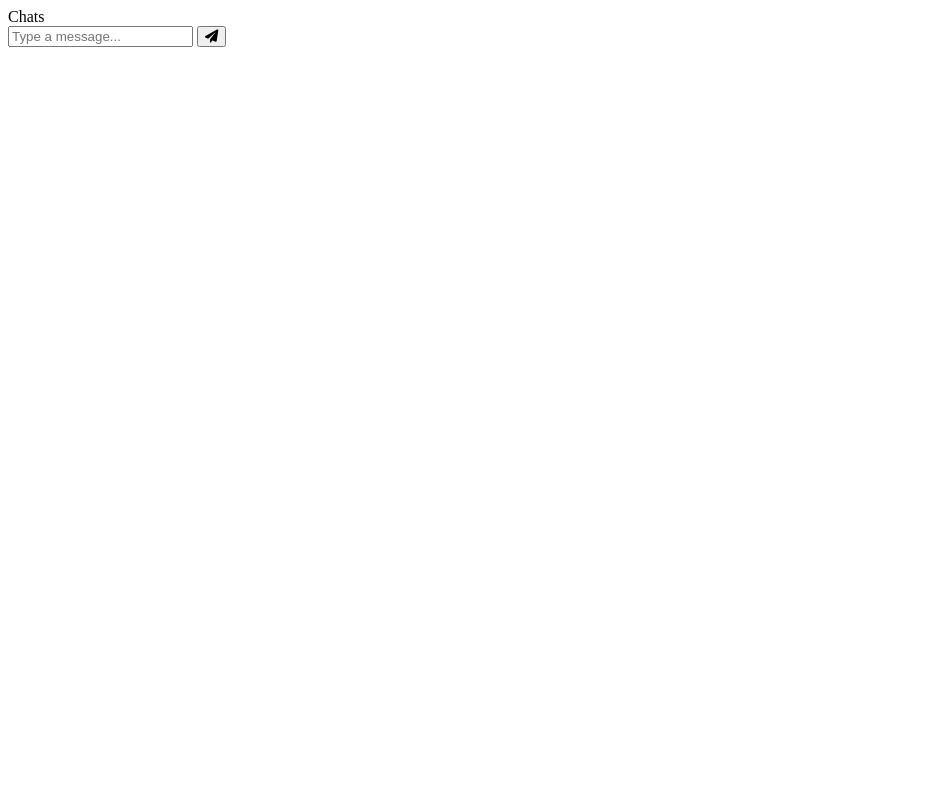
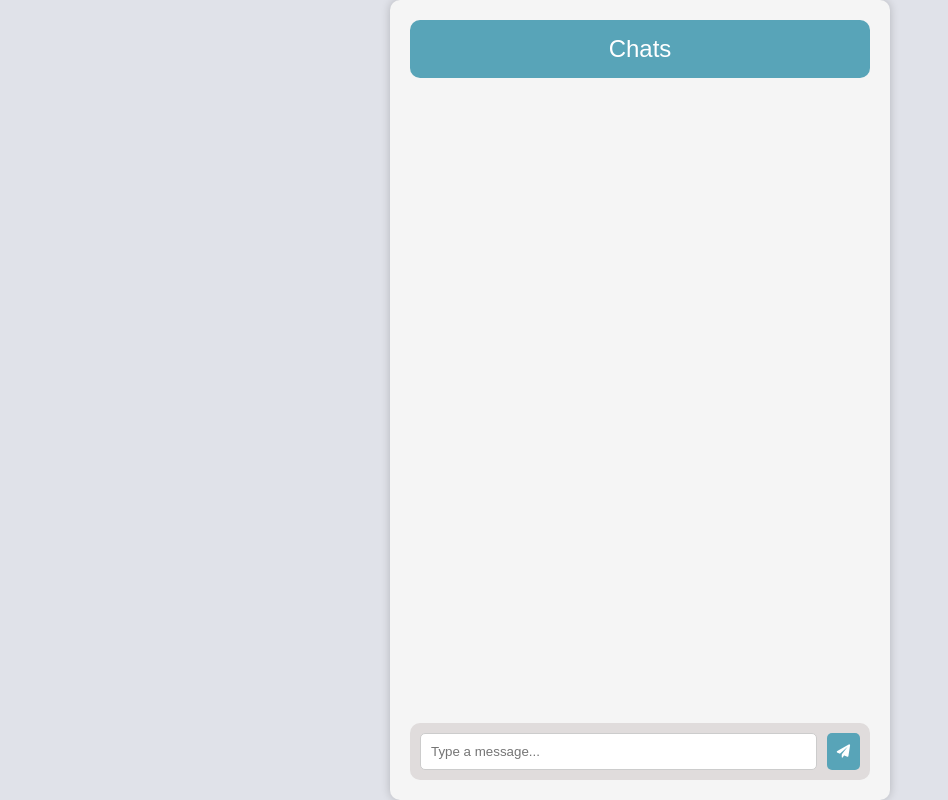
Before and after one commit to Eman-Abukhater/RealTimeChatApplication, a plain HTML site: page index.html in a window 1280 px wide. Shown: the whole page, without its empty margins (0-948 px from the left). Drawn offline with nearby package versions, Linux system fonts and the light colour scheme.

Commit message:
add style

```diff
--- a/index.html
+++ b/index.html
@@ -16,5 +16,8 @@
             <button id="send-btn" class="send-btn"><i class="fa-solid fa-paper-plane"></i></button>
         </div>
     </div>
+
+    <script src="/socket.io/socket.io.js"></script>
+    <script src="app.js"></script>
 </body>
 </html>
--- a/style.css
+++ b/style.css
@@ -0,0 +1,84 @@
+*{
+    margin: 0;
+    padding: 0;
+    box-sizing: border-box;
+}
+
+body {
+    font-family: 'Poppins', sans-serif;
+    background-color: #e0e2e9;
+    display: flex;
+    align-items: center;
+    justify-content: center;
+    height: 100vh;
+
+}
+
+.chat-container{
+    width: 100%;
+    max-width: 500px;
+    height: 100%;
+    background-color: #f5f5f5;
+    display: flex;
+    flex-direction: column;
+    border-radius: 10px;
+    padding: 20px;
+    box-shadow: 0px 0px 10px rgba(0, 0, 0, 0.2);
+}
+
+.chat-header{
+    background-color: #58a4b8;
+    color: white;
+    border-radius: 10px ;
+    padding: 15px;
+    text-align: center;
+    font-size: 1.5em;
+}
+
+.message-input{
+    display: flex;
+    padding: 10px;
+    background-color: #e0dcdc;
+    border-radius: 10px;
+}
+
+.message-field {
+    flex-grow: 1;
+    padding: 10px;
+    border-radius: 5px;
+    border: 1px solid #ccc;
+    outline: none;
+}
+.messages {
+    overflow-y: auto;
+    flex-grow: 1;
+    padding: 10px;
+    height: 100%;
+    display: flex;
+    flex-direction: column;
+}
+
+.message {
+    background-color: #f1f1f1;
+    padding: 10px;
+    margin: 5px;
+    border-radius: 5px;
+    max-width: 75%;
+    align-self: flex-start;
+    word-wrap: break-word;
+}
+.send-btn {
+    background-color: #58a4b8;
+    color: white;
+    border: none;
+    padding: 10px;
+    margin-left: 10px;
+    border-radius: 5px;
+    cursor: pointer;
+
+}
+
+
+.send-btn:hover {
+    background-color: #216288;
+}
```
